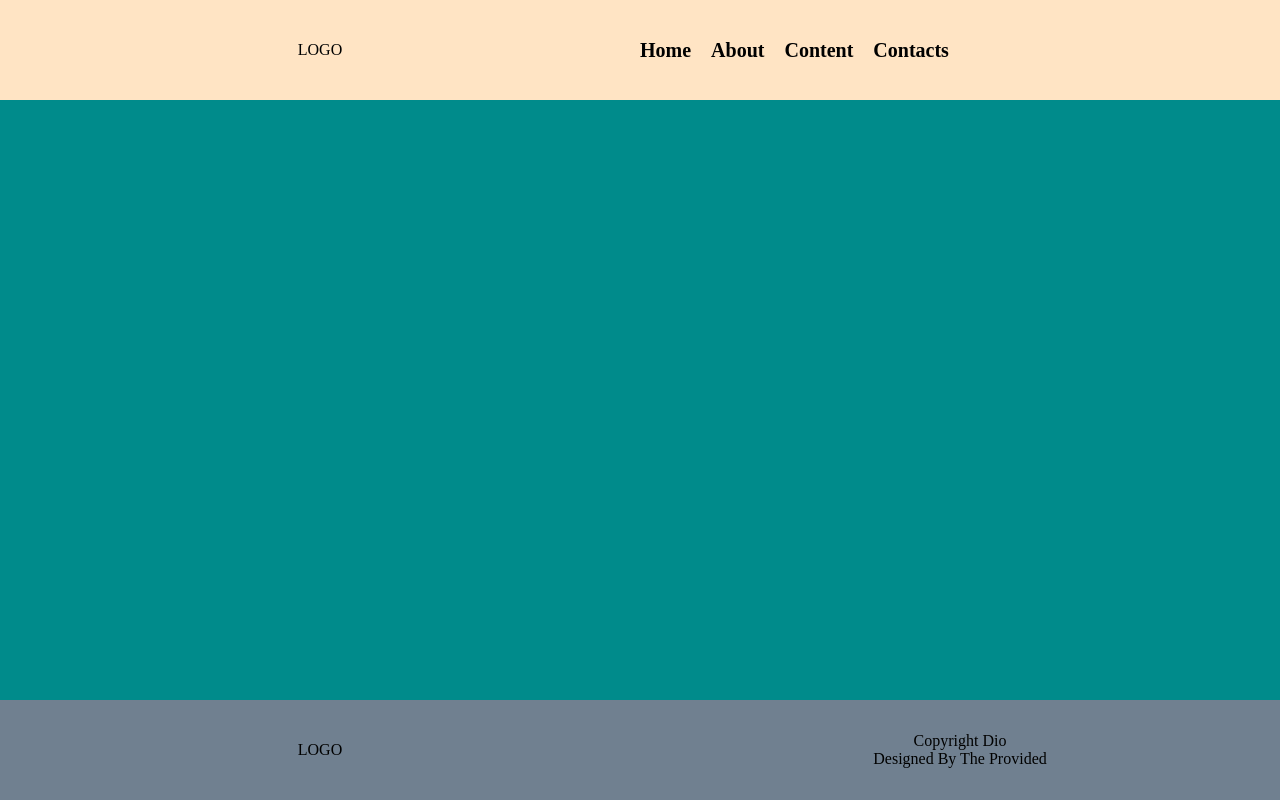
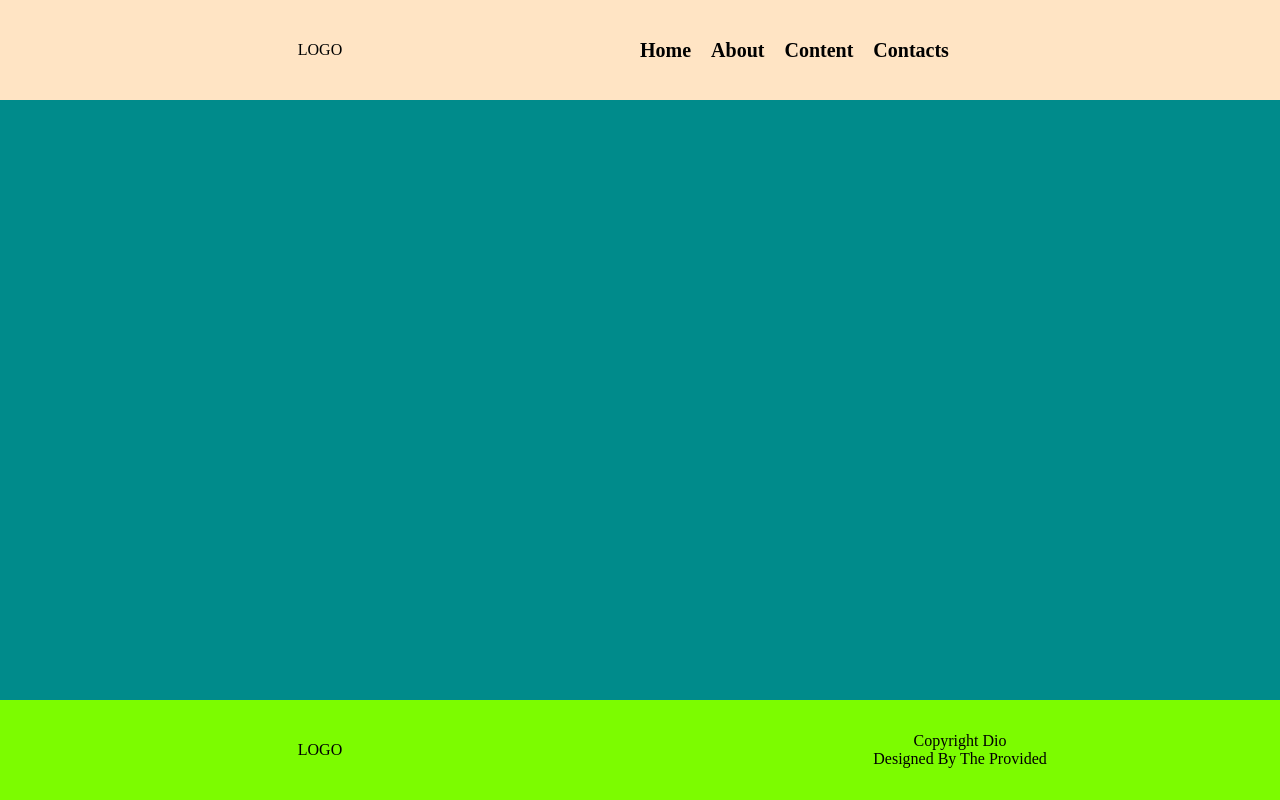
Before and after one commit to Floyd-88/git, a Vue app: page / in a window 1280 px wide. Built offline with nearby package versions, Linux system fonts and the light colour scheme.

Commit message:
bacground footer green

```diff
--- a/src/App.vue
+++ b/src/App.vue
@@ -58,7 +58,7 @@ footer {
   align-items: center;
 
   /* margin-top: auto; */
-  background-color: slategray;
+  background-color: lawngreen;
 }
 
 .copy{
```
